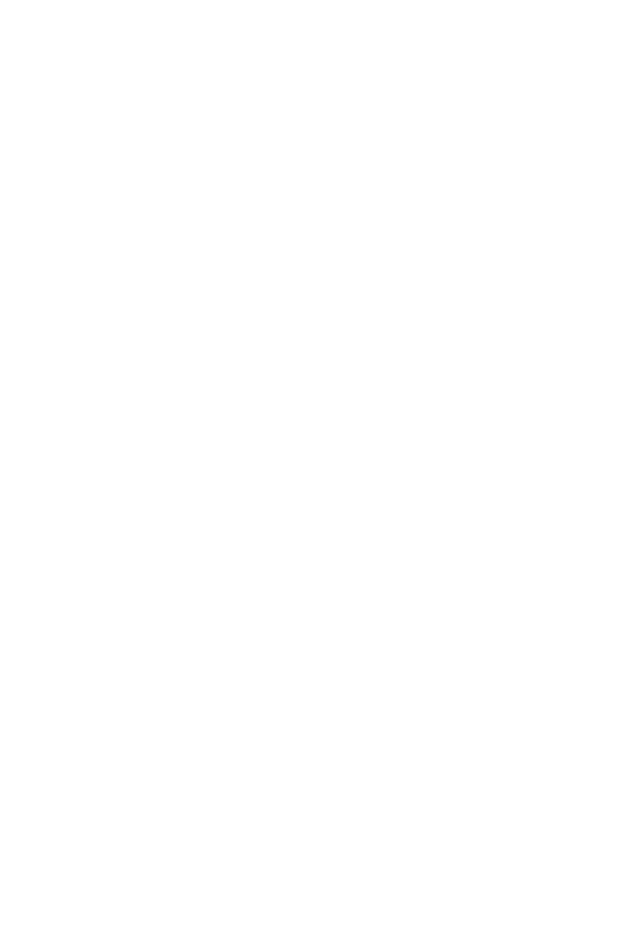
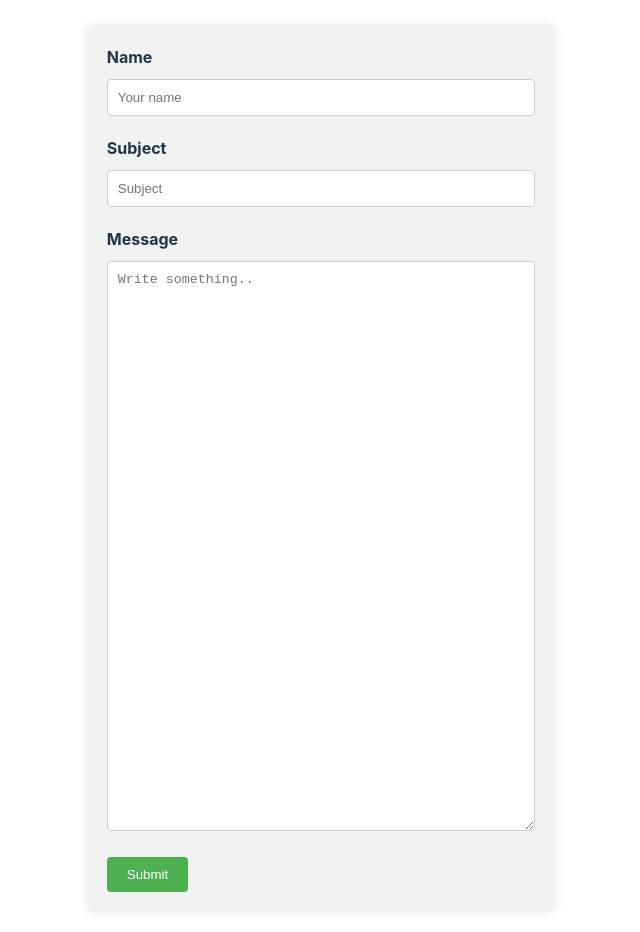
Before and after one commit to CiroDom/webjulio, a React (Vite) app: page /contact in a window 1280 px wide. Before the commit this address had no page. Shown: the part 120-1052 px from the top of the page, without its empty margins (319-959 px from the left). Before the commit the page ends 800 px from the top, so only its background shows below. Built offline with nearby package versions, Linux system fonts and the light colour scheme.

Commit message:
adição da contact page - sem http

```diff
--- a/src/App.css
+++ b/src/App.css
@@ -277,6 +277,50 @@
   margin: 0%;
 }
 
+/* Estilo para a página de contato */
+.container {
+  max-width: 800px;
+  margin: 0 auto;
+  padding: 20px;
+}
+
+.form-container {
+  background-color: #f2f2f2;
+  padding: 20px;
+  border-radius: 8px;
+  box-shadow: 0 0 10px rgba(0, 0, 0, 0.1);
+}
+
+.form-container label {
+  display: block;
+  margin-bottom: 10px;
+  font-weight: bold;
+}
+
+.form-container input[type="text"],
+.form-container textarea {
+  width: 100%;
+  padding: 10px;
+  margin-bottom: 20px;
+  border-radius: 4px;
+  border: 1px solid #ccc;
+  box-sizing: border-box; /* Garante que o padding não afete a largura */
+}
+
+.form-container input[type="submit"] {
+  background-color: #4caf50;
+  color: white;
+  padding: 10px 20px;
+  border: none;
+  border-radius: 4px;
+  cursor: pointer;
+}
+
+.form-container input[type="submit"]:hover {
+  background-color: #45a049;
+}
+
+
 h2 {
   color: var(--Colour-Main-Blue-900, #091133);
   font-family: Roboto;
--- a/src/App.tsx
+++ b/src/App.tsx
@@ -3,6 +3,7 @@
 import { BrowserRouter as Router, Route, BrowserRouter, Routes } from 'react-router-dom'
 import Home from './components/home/Home';
 import BuyNow from './components/buy_now/BuyNow';
+import Contact from './components/contact/Contact';
 
 function App() {
   uuidv4(); // ⇨ '9b1deb4d-3b7d-4bad-9bdd-2b0d7b3dcb6d'
@@ -11,8 +12,8 @@
     <BrowserRouter>
         <Routes>
           <Route path="/" element={<Home/>} />
-
           <Route path="/buynow" element={<BuyNow/>}/>
+          <Route path='/contact' element={<Contact/>}/>
         </Routes>
     </BrowserRouter>
   )
--- a/src/components/contact/Contact.tsx
+++ b/src/components/contact/Contact.tsx
@@ -1,11 +1,24 @@
-import Header from "../buy_now/Header";
+import Header from '../buy_now/Header';
 
 function Contact() {
     return (
-        <div>
+        <div className={'container'}>
             <Header content={'Itens para compra:'} />
 
+            <div className={'form-container'}>
+                <form>
+                    <label htmlFor="name">Name</label>
+                    <input id="name" type="text" name="name" placeholder="Your name" required />
 
+                    <label htmlFor="subject">Subject</label>
+                    <input id="subject" type="text" name="subject" placeholder="Subject" required />
+
+                    <label htmlFor="message">Message</label>
+                    <textarea id="message" name="message" placeholder="Write something.." style={{ height: '570px' }} required></textarea>
+
+                    <input id="inputButton" type="submit" value="Submit" />
+                </form>
+            </div>
         </div>
     );
 }
--- a/src/components/home/OurHeader.tsx
+++ b/src/components/home/OurHeader.tsx
@@ -15,7 +15,7 @@
                         {props.strings[1]}
                     </a>
 
-                    <a className="text-text-button" href="./contact_page/index.html">
+                    <a className="text-text-button" href="./contact">
                         {props.strings[2]}
                     </a>
                 </div>
```
